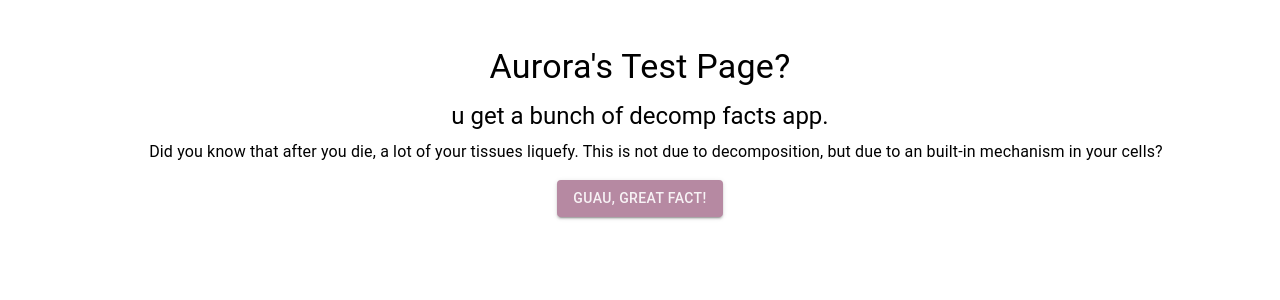
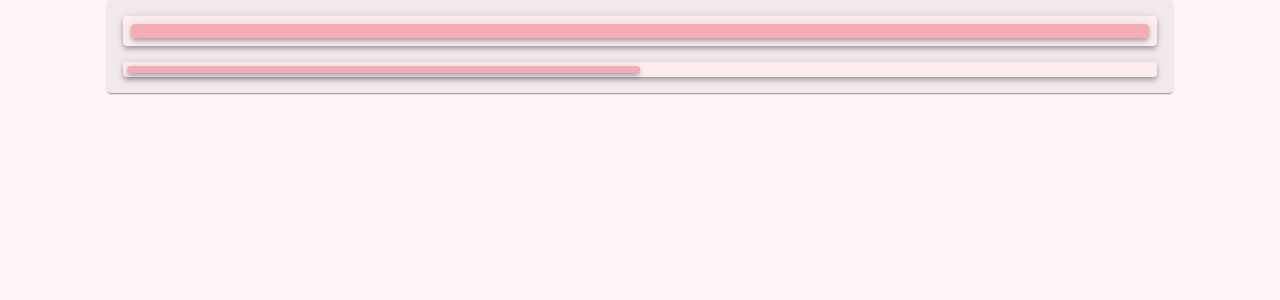
Before and after one commit to eclectic-kitty/react-mui-experiments, a React (Create React App) app: page / in a window 1280 px wide. Shown: the top 300 px of the page. Built offline with nearby package versions, Linux system fonts and the light colour scheme.

Commit message:
Progress bar experiments

```diff
--- a/src/App.js
+++ b/src/App.js
@@ -1,41 +1,65 @@
-import * as React from 'react';
+import * as React from "react";
 
-import { ThemeProvider, createTheme } from '@mui/material/styles';
-import Button from '@mui/material/Button'
+import { ThemeProvider, createTheme, styled } from "@mui/material/styles";
+import {
+  Grid2 as Grid,
+  Stack,
+  Box,
+  Container,
+  Paper,
+  CssBaseline,
+  LinearProgress,
+} from "@mui/material";
 
-import TextBlock from "./typeComponents/TextBlock";
-import MainHeading from "./typeComponents/MainHeading";
-import Paragraph from "./typeComponents/Paragraph";
-import SubHeading from "./typeComponents/SubHeading";
+import ProgressBar from "./ProgressBar";
 
 const auTheme = createTheme({
   palette: {
+    background: {
+      default: "#FEF6F7",
+      paper: "#F1E9EE",
+    },
     twilight: {
-      main: '#656284',
-      light: '#AFADC2',
-      dark: '#3A3659',
-      contrastText: '#D7D6E1',
+      main: "#656284",
+      light: "#AFADC2",
+      dark: "#3A3659",
+      contrastText: "#D7D6E1",
     },
     blackberryJam: {
-      main: '#B689A2',
-      light: '#E2D0DA',
-      dark: '#784A63',
-      contrastText: '#F7F2F5',
-    }
-  }
-})
+      main: "#B689A2",
+      light: "#E2D0DA",
+      dark: "#784A63",
+      contrastText: "#F7F2F5",
+    },
+    progressBar: {
+      main: "#F4ACB7",
+      light: "#FDEDEF",
+    },
+  },
+});
+
+// tbh, not sure what the props tag is for, but it's present on the customization page sooo
+const OurProgress = styled(LinearProgress)(({ theme }) => ({}));
 
 export default function App() {
   return (
     <ThemeProvider theme={auTheme}>
-      <TextBlock sx={{bgcolor: 'twilight.light'}}>
-        <MainHeading> Aurora's Test Page?</MainHeading>
-        <SubHeading> u get a bunch of decomp facts app.</SubHeading>
+      <CssBaseline />
 
-        <Paragraph>Did you know that after you die, a lot of your tissues liquefy. This is not due to decomposition, but due to an built-in mechanism in your cells?</Paragraph>
-
-        <Button variant="contained" color="blackberryJam">Guau, great fact!</Button>
-      </TextBlock>
-      </ThemeProvider>
+      <Grid container columns={12}>
+        <Grid size={10} offset={1}>
+          <Paper sx={{ padding: 2 }}>
+            <Stack spacing={2}>
+              <ProgressBar value={100}></ProgressBar>
+              <ProgressBar
+                value={50}
+                custHeight={15}
+                custPadding={0.5}
+              ></ProgressBar>
+            </Stack>
+          </Paper>
+        </Grid>
+      </Grid>
+    </ThemeProvider>
   );
 }
--- /dev/null
+++ b/src/ProgressBar.js
@@ -0,0 +1,45 @@
+import { Paper } from "@mui/material";
+// Not sure if we should import the theme in here...
+// As it stands, it seems to be getting it from above, so I think we're ok, but it does mean this wouldn't work without *our* theme and *our* colour names? Is that bad?
+
+/* This is a custom progress bar that can
+
+We did this instead of customizing MUI's existing one, as the way it works impacts the custom. styling that can be applied to it, specifically in a way that would make implementing our design difficult.
+Given that this is a relatively simple component, we decided to simply build it ourselves.
+
+That being said, this is also not written as MUI components are.
+It is instead written as a more basic React component, within which we are using MUI components.
+*/
+
+const ProgressBar = ({ value, custHeight, custPadding }) => {
+  // These two lines assign default values for height and padding
+  custHeight = custHeight ? custHeight : 30;
+  custPadding = custPadding ? custPadding : 1;
+  // Also, feel like I should maybe just make height and padding accessible via sx instead of as props
+
+  // This turns the value prop input, received as a number, into something the width attribute can understand
+  value = `${value}%`; // We are turning it into a string and adding the % character
+
+  return (
+    <Paper // This is the outer Paper, ie the bar's background
+      elevation={4}
+      sx={{
+        backgroundColor: "progressBar.light",
+        // Not sure if we actually want the size and padding to be editable...
+        // Also aware we probs need different values for mobile and desktop
+        height: custHeight,
+        padding: custPadding,
+      }}
+    >
+      <Paper // This is the inner Paper, ie the inner bar that represents the amount completed
+        elevation={4}
+        sx={{
+          backgroundColor: "progressBar.main",
+          height: "100%",
+          width: value,
+        }}
+      ></Paper>
+    </Paper>
+  );
+};
+export default ProgressBar;
```
